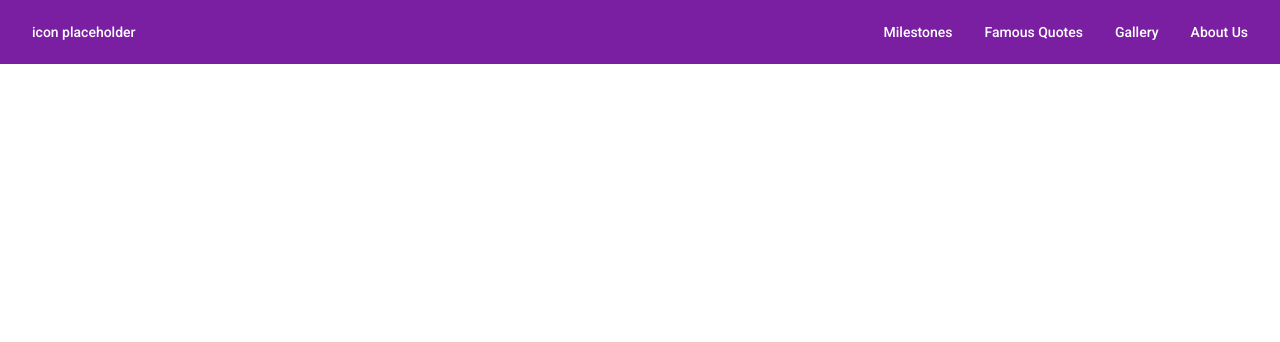
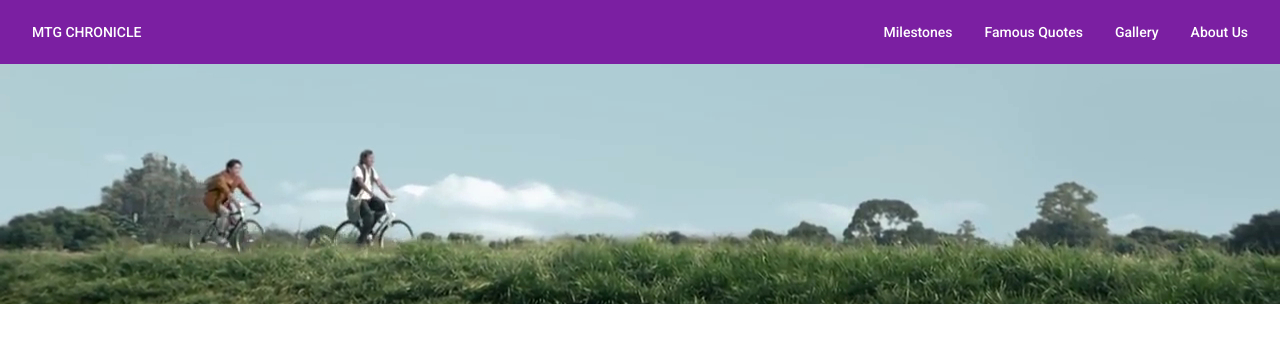
Before and after one commit to mtg-chronicle/mtg-chronicle, an Angular app: page /stories in a window 1280 px wide. Before the commit this address led to /. Shown: the top 342 px of the page. Built offline with nearby package versions, Linux system fonts and the light colour scheme.

Commit message:
add stories.component

```diff
--- a/src/app/app-routing.module.ts
+++ b/src/app/app-routing.module.ts
@@ -3,10 +3,13 @@ import { RouterModule, Routes } from '@angular/router';
 
 import { LandingComponent } from './components/landing/landing.component';
 import { UpcomingComponent } from './components/upcoming/upcoming.component';
+import { StoriesComponent } from './components/stories/stories.component';
 
 const routes: Routes = [
   { path: '', component: LandingComponent },
-  { path: 'gallery', component: UpcomingComponent }
+  { path: 'gallery', component: UpcomingComponent },
+  { path: 'quotes', component: UpcomingComponent },
+  { path: 'stories', component: StoriesComponent }
 ];
 
 @NgModule({
--- a/src/app/app.component.html
+++ b/src/app/app.component.html
@@ -1,9 +1,9 @@
 <mat-toolbar color="primary">
   <mat-toolbar-row>
-    <button mat-button routerLink="/">icon placeholder</button>
+    <button mat-button routerLink="/">MTG CHRONICLE</button>
     <span class="toolbar__spacer"></span>
-    <button mat-button>Milestones</button>
-    <button mat-button>Famous Quotes</button>
+    <button mat-button routerLink="/stories">Milestones</button>
+    <button mat-button routerLink="/quotes">Famous Quotes</button>
     <button mat-button routerLink="/gallery">Gallery</button>
     <button mat-button>About Us</button>
   </mat-toolbar-row>
--- a/src/app/app.module.ts
+++ b/src/app/app.module.ts
@@ -12,13 +12,15 @@ import { MatIconModule } from '@angular/material/icon';
 
 import { LandingComponent } from './components/landing/landing.component';
 import { UpcomingComponent } from './components/upcoming/upcoming.component';
+import { StoriesComponent } from './components/stories/stories.component';
 
 
 @NgModule({
   declarations: [
     AppComponent,
     LandingComponent,
-    UpcomingComponent
+    UpcomingComponent,
+    StoriesComponent
   ],
   imports: [
     BrowserModule,
--- /dev/null
+++ b/src/app/components/stories/stories.component.html
@@ -0,0 +1 @@
+<div class="stories__banner"></div>
--- /dev/null
+++ b/src/app/components/stories/stories.component.scss
@@ -0,0 +1,6 @@
+.stories__banner {
+    background-image: url(/assets/images/landscape-banner.jpg);
+    background-position: bottom left;
+    background-repeat: no-repeat;
+    height: 240px;
+}
--- /dev/null
+++ b/src/app/components/stories/stories.component.ts
@@ -0,0 +1,15 @@
+import { Component, OnInit } from '@angular/core';
+
+@Component({
+  selector: 'mtg-stories',
+  templateUrl: './stories.component.html',
+  styleUrls: ['./stories.component.scss']
+})
+export class StoriesComponent implements OnInit {
+
+  constructor() { }
+
+  ngOnInit(): void {
+  }
+
+}
```
Also changed, not shown: src/assets/images/landscape-banner.jpg (added), 1 other file (tests, documents, lock files or other folders).
